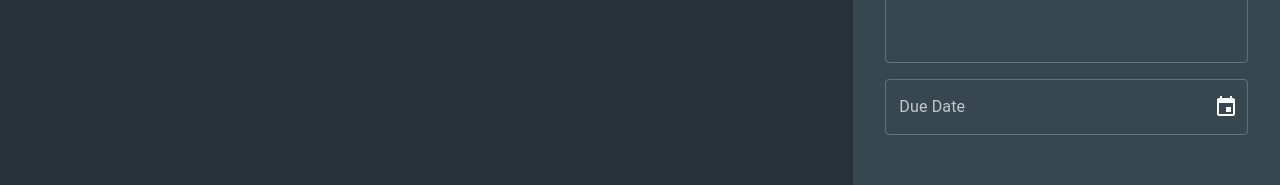
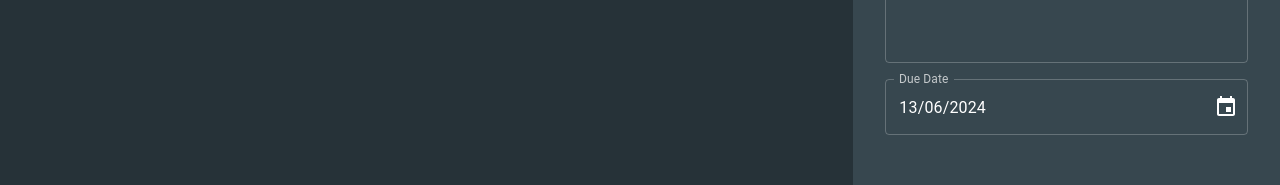
Before and after one commit to chandanch/personal-todos-webapp, a React (Create React App) app: page / in a window 1280 px wide. Shown: the part 503-688 px from the top of the page. Built offline with nearby package versions, Linux system fonts and the light colour scheme.

Commit message:
add props to datefield

```diff
--- a/src/components/createTaskForm/taskFields/taskDateField.tsx
+++ b/src/components/createTaskForm/taskFields/taskDateField.tsx
@@ -1,10 +1,12 @@
-import React, { FC, ReactElement, useState } from 'react';
+import React, { FC, ReactElement } from 'react';
 import { LocalizationProvider } from '@mui/x-date-pickers/LocalizationProvider';
 import { AdapterDateFns } from '@mui/x-date-pickers/AdapterDateFnsV3';
 import { DesktopDatePicker } from '@mui/x-date-pickers';
+import { IDateField } from '../interfaces/IDateField';
+import PropTypes from 'prop-types';
 
-const TaskDateField: FC = (): ReactElement => {
-    const [dueDate, setDueDate] = useState<Date | null>(null);
+const TaskDateField: FC<IDateField> = (props): ReactElement => {
+    const { value = new Date(), disabled = false, onChange = () => {} } = props;
 
     return (
         <>
@@ -33,8 +35,9 @@ const TaskDateField: FC = (): ReactElement => {
                 <DesktopDatePicker
                     label="Due Date"
                     format="dd/MM/yyyy"
-                    value={dueDate}
-                    onChange={(newValue) => setDueDate(newValue)}
+                    value={value}
+                    onChange={onChange}
+                    disabled={disabled}
                 />
 
                 {/*
@@ -53,4 +56,10 @@ const TaskDateField: FC = (): ReactElement => {
     );
 };
 
+TaskDateField.propTypes = {
+    disabled: PropTypes.bool,
+    value: PropTypes.instanceOf(Date),
+    onChange: PropTypes.func,
+};
+
 export default TaskDateField;
```
